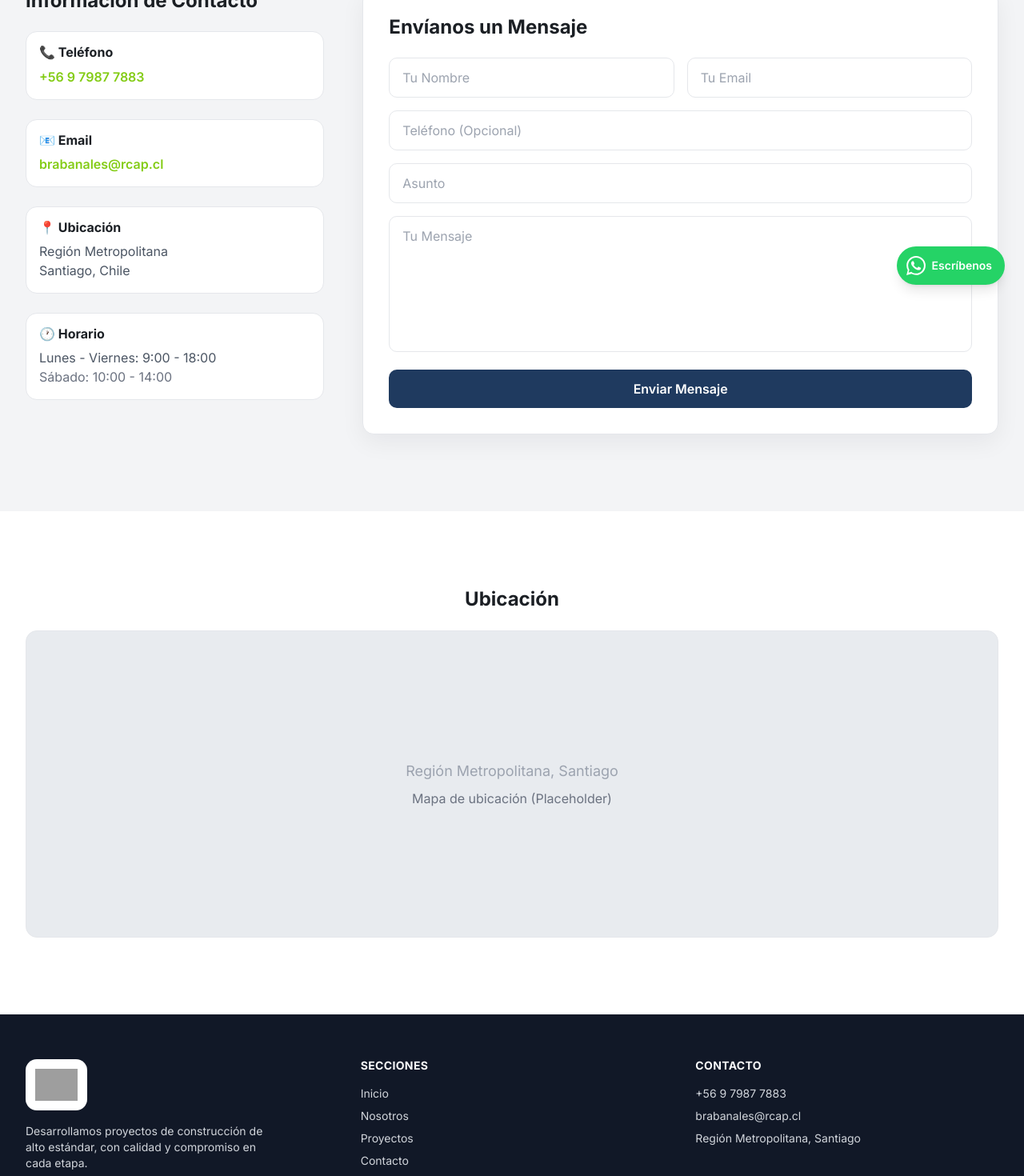
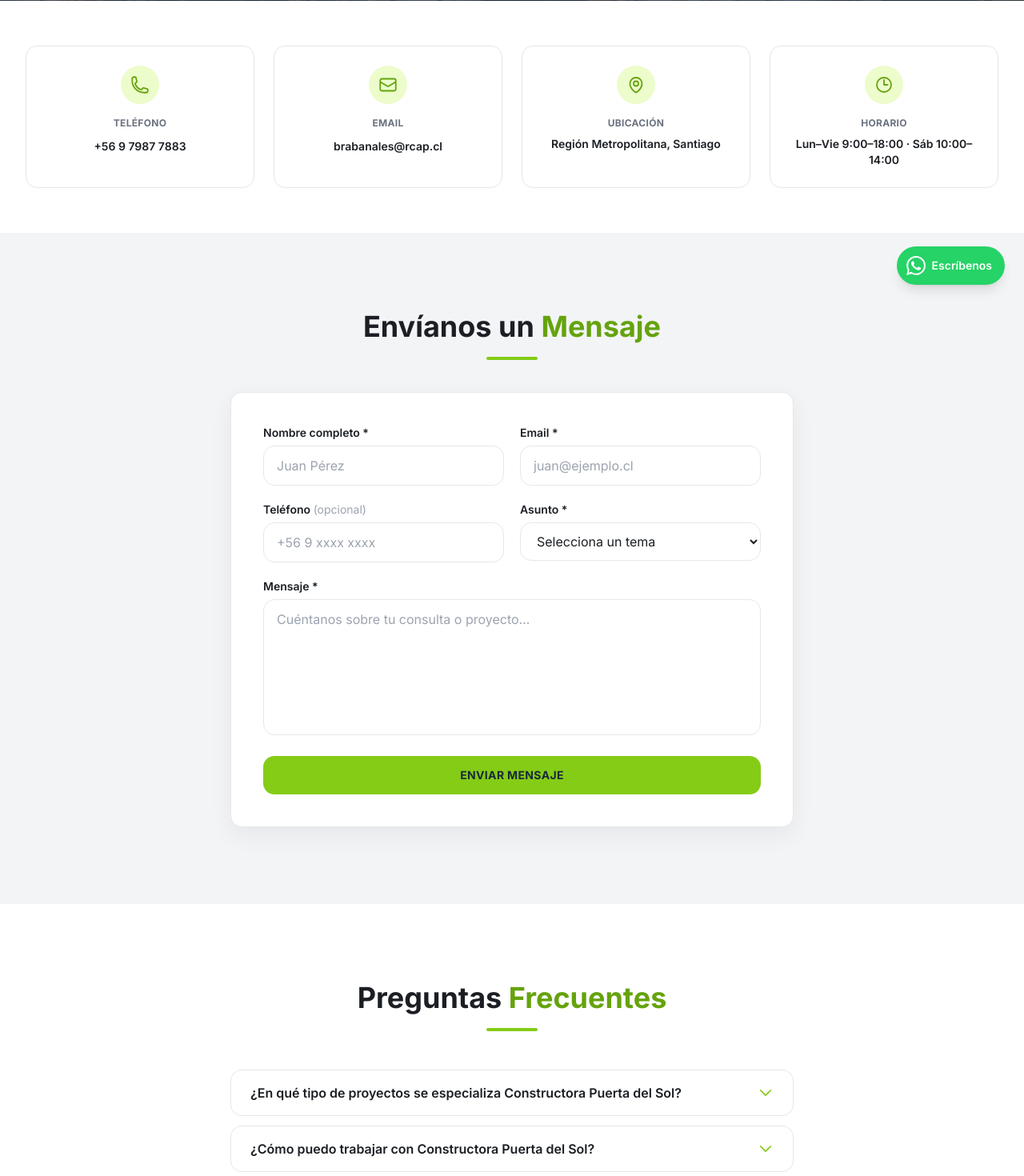
Before and after one commit to contactofixlab-lab/constructora-pds, a Next.js app: page /contacto in a window 1280 px wide. Shown: the part 420-1890 px from the top of the page at 80% size. Built offline with nearby package versions, Linux system fonts and the light colour scheme; grey boxes are pictures that could not be loaded.

Commit message:
feat: logo original (30ee6226e_logo_puertas.png), quitar SVG wave de banners Nosotros/Proyectos, rediseno completo Contacto (cards iconos SVG, form con labels+select, FAQ accordion)

```diff
--- a/src/app/(pages)/contacto/page.tsx
+++ b/src/app/(pages)/contacto/page.tsx
@@ -2,160 +2,227 @@
 
 import { FormEvent, useState } from 'react';
 
+const faqs = [
+  {
+    q: '¿En qué tipo de proyectos se especializa Constructora Puerta del Sol?',
+    a: 'Nos especializamos en proyectos habitacionales y comerciales de alto estándar, incluyendo edificación en altura, edificación en extensión y urbanización. Somos el brazo constructor de cada proyecto, garantizando calidad y compromiso en todas las etapas.',
+  },
+  {
+    q: '¿Cómo puedo trabajar con Constructora Puerta del Sol?',
+    a: 'Puedes contactarnos a través de este formulario o directamente por teléfono o email. Nuestro equipo evaluará tu proyecto y te orientará sobre los pasos a seguir para iniciar una colaboración.',
+  },
+  {
+    q: '¿En qué comunas o regiones trabajan?',
+    a: 'Operamos principalmente en la Región Metropolitana de Santiago. Proyectos como NeoYungay (Santiago) y NeoBrisas (La Cisterna) son ejemplos de nuestra presencia en distintas comunas.',
+  },
+  {
+    q: '¿Cuánto tiempo toma un proyecto de construcción típico?',
+    a: 'El plazo varía según la escala y complejidad del proyecto. En cada caso definimos un cronograma detallado y nos comprometemos a cumplirlo, manteniendo comunicación constante con nuestros socios y clientes.',
+  },
+  {
+    q: '¿Es posible visitar una obra en ejecución?',
+    a: 'Sí, podemos coordinar visitas guiadas a obras en desarrollo, siempre respetando los protocolos de seguridad vigentes. Contáctanos para agendar una visita.',
+  },
+];
+
+const inputCls =
+  'w-full px-4 py-3 border border-border rounded-card bg-white text-text-title placeholder:text-text-light focus:outline-none focus:ring-2 focus:ring-accent focus:border-accent transition-colors';
+
 export default function Contacto() {
   const [formData, setFormData] = useState({
-    name: '',
-    email: '',
-    phone: '',
-    subject: '',
-    message: '',
+    name: '', email: '', phone: '', subject: '', message: '',
   });
   const [submitted, setSubmitted] = useState(false);
+  const [openFaq, setOpenFaq] = useState<number | null>(null);
 
-  const handleChange = (e: React.ChangeEvent<HTMLInputElement | HTMLTextAreaElement>) => {
-    setFormData({
-      ...formData,
-      [e.target.name]: e.target.value,
-    });
+  const handleChange = (e: React.ChangeEvent<HTMLInputElement | HTMLTextAreaElement | HTMLSelectElement>) => {
+    setFormData({ ...formData, [e.target.name]: e.target.value });
   };
 
   const handleSubmit = (e: FormEvent<HTMLFormElement>) => {
     e.preventDefault();
-    // Aquí iría la integración con Resend o email service
-    console.log('Form data:', formData);
     setSubmitted(true);
     setTimeout(() => {
       setSubmitted(false);
       setFormData({ name: '', email: '', phone: '', subject: '', message: '' });
-    }, 3000);
+    }, 4000);
   };
+
+  const contactCards = [
+    {
+      label: 'Teléfono',
+      value: '+56 9 7987 7883',
+      href: 'tel:+56979877883',
+      icon: (
+        <path strokeLinecap="round" strokeLinejoin="round" strokeWidth={1.8}
+          d="M2.25 6.75c0 8.284 6.716 15 15 15h2.25a2.25 2.25 0 0 0 2.25-2.25v-1.372c0-.516-.351-.966-.852-1.091l-4.423-1.106c-.44-.11-.902.055-1.173.417l-.97 1.293c-.282.376-.769.542-1.21.38a12.035 12.035 0 0 1-7.143-7.143c-.162-.441.004-.928.38-1.21l1.293-.97c.363-.271.527-.734.417-1.173L6.963 3.102a1.125 1.125 0 0 0-1.091-.852H4.5A2.25 2.25 0 0 0 2.25 4.5v2.25Z" />
+      ),
+    },
+    {
+      label: 'Email',
+      value: 'brabanales@rcap.cl',
+      href: 'mailto:brabanales@rcap.cl',
+      icon: (
+        <path strokeLinecap="round" strokeLinejoin="round" strokeWidth={1.8}
+          d="M21.75 6.75v10.5a2.25 2.25 0 0 1-2.25 2.25h-15a2.25 2.25 0 0 1-2.25-2.25V6.75m19.5 0A2.25 2.25 0 0 0 19.5 4.5h-15a2.25 2.25 0 0 0-2.25 2.25m19.5 0v.243a2.25 2.25 0 0 1-1.07 1.916l-7.5 4.615a2.25 2.25 0 0 1-2.36 0L3.32 8.91a2.25 2.25 0 0 1-1.07-1.916V6.75" />
+      ),
+    },
+    {
+      label: 'Ubicación',
+      value: 'Región Metropolitana, Santiago',
+      href: null,
+      icon: (
+        <path strokeLinecap="round" strokeLinejoin="round" strokeWidth={1.8}
+          d="M15 10.5a3 3 0 1 1-6 0 3 3 0 0 1 6 0Z M19.5 10.5c0 7.142-7.5 11.25-7.5 11.25S4.5 17.642 4.5 10.5a7.5 7.5 0 1 1 15 0Z" />
+      ),
+    },
+    {
+      label: 'Horario',
+      value: 'Lun–Vie 9:00–18:00 · Sáb 10:00–14:00',
+      href: null,
+      icon: (
+        <path strokeLinecap="round" strokeLinejoin="round" strokeWidth={1.8}
+          d="M12 6v6h4.5m4.5 0a9 9 0 1 1-18 0 9 9 0 0 1 18 0Z" />
+      ),
+    },
+  ];
 
   return (
     <>
-      {/* Header */}
-      <section className="bg-gradient-to-r from-primary to-primary/90 text-white py-16">
-        <div className="max-w-7xl mx-auto px-4 sm:px-6 lg:px-8">
-          <h1 className="text-4xl md:text-5xl font-bold mb-4 text-text-inverse">Contacto</h1>
-          <p className="text-lg text-text-inverse_secondary">Estamos aquí para ayudarte. Cuéntanos sobre tu proyecto</p>
+      {/* ===== Banner ===== */}
+      <section className="relative h-[280px] md:h-[340px] flex items-center justify-center overflow-hidden">
+        <img src="/NOSOTROS ARRIBA.png" alt="Contacto" className="absolute inset-0 w-full h-full object-cover" />
+        <div className="absolute inset-0 bg-dark/70" />
+        <div className="relative text-center px-4">
+          <h1 className="text-4xl md:text-5xl font-bold text-white mb-3">Contáctanos</h1>
+          <p className="text-lg text-text-inverse_secondary max-w-xl mx-auto">
+            Cuéntanos sobre tu proyecto y te responderemos a la brevedad
+          </p>
         </div>
       </section>
 
-      {/* Contenido */}
-      <section className="py-section bg-background-alt">
+      {/* ===== Tarjetas de contacto ===== */}
+      <section className="py-14 bg-background-surface">
         <div className="max-w-7xl mx-auto px-4 sm:px-6 lg:px-8">
-          <div className="grid md:grid-cols-3 gap-12">
-            {/* Información de contacto */}
-            <div>
-              <h2 className="text-2xl font-bold mb-6 text-text-title">Información de Contacto</h2>
-              <div className="space-y-6">
-                <div className="bg-background-surface p-4 rounded-card border border-border">
-                  <h3 className="font-bold text-text-title mb-2">📞 Teléfono</h3>
-                  <a href="tel:+56979877883" className="text-accent hover:text-accent-hover font-semibold">
-                    +56 9 7987 7883
+          <div className="grid sm:grid-cols-2 lg:grid-cols-4 gap-6">
+            {contactCards.map((c) => (
+              <div
+                key={c.label}
+                className="bg-white rounded-card border border-border p-6 text-center hover:shadow-card transition-shadow group"
+              >
+                <div className="w-12 h-12 rounded-full bg-accent-soft flex items-center justify-center mx-auto mb-4 group-hover:bg-accent/20 transition-colors">
+                  <svg className="w-6 h-6 text-accent-hover" fill="none" stroke="currentColor" viewBox="0 0 24 24">
+                    {c.icon}
+                  </svg>
+                </div>
+                <p className="text-xs font-bold uppercase tracking-wide text-text-secondary mb-2">{c.label}</p>
+                {c.href ? (
+                  <a href={c.href} className="text-text-title font-semibold hover:text-accent-hover transition-colors text-sm">
+                    {c.value}
                   </a>
-                </div>
-                <div className="bg-background-surface p-4 rounded-card border border-border">
-                  <h3 className="font-bold text-text-title mb-2">📧 Email</h3>
-                  <a href="mailto:brabanales@rcap.cl" className="text-accent hover:text-accent-hover font-semibold break-all">
-                    brabanales@rcap.cl
-                  </a>
-                </div>
-                <div className="bg-background-surface p-4 rounded-card border border-border">
-                  <h3 className="font-bold text-text-title mb-2">📍 Ubicación</h3>
-                  <p className="text-text-base">
-                    Región Metropolitana<br />
-                    Santiago, Chile
-                  </p>
-                </div>
-                <div className="bg-background-surface p-4 rounded-card border border-border">
-                  <h3 className="font-bold text-text-title mb-2">🕐 Horario</h3>
-                  <p className="text-text-base">
-                    Lunes - Viernes: 9:00 - 18:00<br />
-                    <span className="text-text-secondary">Sábado: 10:00 - 14:00</span>
-                  </p>
-                </div>
-              </div>
-            </div>
-
-            {/* Formulario */}
-            <div className="md:col-span-2">
-              <div className="bg-background-surface p-8 rounded-card border border-border shadow-card">
-                <h2 className="text-2xl font-bold mb-6 text-text-title">Envíanos un Mensaje</h2>
-                <form onSubmit={handleSubmit} className="space-y-4">
-                  <div className="grid md:grid-cols-2 gap-4">
-                    <input
-                      type="text"
-                      name="name"
-                      placeholder="Tu Nombre"
-                      value={formData.name}
-                      onChange={handleChange}
-                      required
-                      className="px-4 py-3 border border-border rounded-button bg-background-surface text-text-title placeholder:text-text-light focus:outline-none focus:ring-2 focus:ring-primary"
-                    />
-                    <input
-                      type="email"
-                      name="email"
-                      placeholder="Tu Email"
-                      value={formData.email}
-                      onChange={handleChange}
-                      required
-                      className="px-4 py-3 border border-border rounded-button bg-background-surface text-text-title placeholder:text-text-light focus:outline-none focus:ring-2 focus:ring-primary"
-                    />
-                  </div>
-                  <input
-                    type="tel"
-                    name="phone"
-                    placeholder="Teléfono (Opcional)"
-                    value={formData.phone}
-                    onChange={handleChange}
-                    className="w-full px-4 py-3 border border-border rounded-button bg-background-surface text-text-title placeholder:text-text-light focus:outline-none focus:ring-2 focus:ring-primary"
-                  />
-                  <input
-                    type="text"
-                    name="subject"
-                    placeholder="Asunto"
-                    value={formData.subject}
-                    onChange={handleChange}
-                    required
-                    className="w-full px-4 py-3 border border-border rounded-button bg-background-surface text-text-title placeholder:text-text-light focus:outline-none focus:ring-2 focus:ring-primary"
-                  />
-                  <textarea
-                    name="message"
-                    placeholder="Tu Mensaje"
-                    value={formData.message}
-                    onChange={handleChange}
-                    required
-                    rows={6}
-                    className="w-full px-4 py-3 border border-border rounded-button bg-background-surface text-text-title placeholder:text-text-light focus:outline-none focus:ring-2 focus:ring-primary resize-none"
-                  />
-                  <button
-                    type="submit"
-                    className="w-full bg-primary hover:bg-primary-hover text-white px-6 py-3 rounded-button font-semibold transition-colors"
-                  >
-                    Enviar Mensaje
-                  </button>
-                </form>
-
-                {submitted && (
-                  <div className="mt-4 p-4 bg-green-50 border border-green-200 text-green-700 rounded-button">
-                    ✓ Mensaje enviado correctamente. Nos pondremos en contacto pronto.
-                  </div>
+                ) : (
+                  <p className="text-text-title font-semibold text-sm">{c.value}</p>
                 )}
               </div>
-            </div>
+            ))}
           </div>
         </div>
       </section>
 
-      {/* Ubicación */}
+      {/* ===== Formulario ===== */}
+      <section className="py-section bg-background-alt">
+        <div className="max-w-3xl mx-auto px-4 sm:px-6 lg:px-8">
+          <div className="text-center mb-10">
+            <h2 className="text-3xl md:text-4xl font-bold text-text-title inline-block">
+              Envíanos un <span className="text-accent-hover">Mensaje</span>
+            </h2>
+            <div className="w-16 h-1 bg-accent rounded-full mx-auto mt-4" />
+          </div>
+
+          <div className="bg-white rounded-card border border-border shadow-card p-8 md:p-10">
+            {submitted ? (
+              <div className="text-center py-12">
+                <div className="w-16 h-16 rounded-full bg-accent-soft flex items-center justify-center mx-auto mb-4">
+                  <svg className="w-8 h-8 text-accent-hover" fill="none" stroke="currentColor" viewBox="0 0 24 24">
+                    <path strokeLinecap="round" strokeLinejoin="round" strokeWidth={2.5} d="m4.5 12.75 6 6 9-13.5" />
+                  </svg>
+                </div>
+                <h3 className="text-xl font-bold text-text-title mb-2">¡Mensaje enviado!</h3>
+                <p className="text-text-base">Nos pondremos en contacto a la brevedad.</p>
+              </div>
+            ) : (
+              <form onSubmit={handleSubmit} className="space-y-5">
+                <div className="grid md:grid-cols-2 gap-5">
+                  <div>
+                    <label className="block text-sm font-semibold text-text-title mb-1.5">Nombre completo *</label>
+                    <input type="text" name="name" placeholder="Juan Pérez" value={formData.name} onChange={handleChange} required className={inputCls} />
+                  </div>
+                  <div>
+                    <label className="block text-sm font-semibold text-text-title mb-1.5">Email *</label>
+                    <input type="email" name="email" placeholder="juan@ejemplo.cl" value={formData.email} onChange={handleChange} required className={inputCls} />
+                  </div>
+                </div>
+                <div className="grid md:grid-cols-2 gap-5">
+                  <div>
+                    <label className="block text-sm font-semibold text-text-title mb-1.5">Teléfono <span className="text-text-light font-normal">(opcional)</span></label>
+                    <input type="tel" name="phone" placeholder="+56 9 xxxx xxxx" value={formData.phone} onChange={handleChange} className={inputCls} />
+                  </div>
+                  <div>
+                    <label className="block text-sm font-semibold text-text-title mb-1.5">Asunto *</label>
+                    <select name="subject" value={formData.subject} onChange={handleChange} required className={inputCls}>
+                      <option value="">Selecciona un tema</option>
+                      <option>Información general</option>
+                      <option>Alianza comercial</option>
+                      <option>Visita a proyecto</option>
+                      <option>Trabajo con nosotros</option>
+                      <option>Otro</option>
+                    </select>
+                  </div>
+                </div>
+                <div>
+                  <label className="block text-sm font-semibold text-text-title mb-1.5">Mensaje *</label>
+                  <textarea name="message" placeholder="Cuéntanos sobre tu consulta o proyecto…" value={formData.message} onChange={handleChange} required rows={6} className={inputCls + ' resize-none'} />
+                </div>
+                <button type="submit" className="w-full bg-accent hover:bg-accent-hover text-dark font-bold py-3.5 rounded-card transition-colors text-sm uppercase tracking-wide">
+                  Enviar Mensaje
+                </button>
+              </form>
+            )}
+          </div>
+        </div>
+      </section>
+
+      {/* ===== Preguntas Frecuentes ===== */}
       <section className="py-section bg-background-surface">
-        <div className="max-w-7xl mx-auto px-4 sm:px-6 lg:px-8">
-          <h2 className="text-2xl font-bold mb-6 text-center text-text-title">Ubicación</h2>
-          <div className="bg-primary/10 h-96 rounded-card flex items-center justify-center border border-border">
-            <div className="text-center">
-              <p className="text-text-light text-lg mb-2">Región Metropolitana, Santiago</p>
-              <p className="text-text-secondary">Mapa de ubicación (Placeholder)</p>
-            </div>
+        <div className="max-w-3xl mx-auto px-4 sm:px-6 lg:px-8">
+          <div className="text-center mb-12">
+            <h2 className="text-3xl md:text-4xl font-bold text-text-title inline-block">
+              Preguntas <span className="text-accent-hover">Frecuentes</span>
+            </h2>
+            <div className="w-16 h-1 bg-accent rounded-full mx-auto mt-4" />
+          </div>
+          <div className="space-y-3">
+            {faqs.map((faq, i) => (
+              <div key={i} className="bg-white rounded-card border border-border overflow-hidden">
+                <button
+                  onClick={() => setOpenFaq(openFaq === i ? null : i)}
+                  className="w-full flex items-center justify-between px-6 py-4 text-left hover:bg-background-alt transition-colors"
+                >
+                  <span className="font-semibold text-text-title pr-4">{faq.q}</span>
+                  <svg
+                    className={`w-5 h-5 text-accent flex-shrink-0 transition-transform ${openFaq === i ? 'rotate-180' : ''}`}
+                    fill="none" stroke="currentColor" viewBox="0 0 24 24"
+                  >
+                    <path strokeLinecap="round" strokeLinejoin="round" strokeWidth={2} d="m19.5 8.25-7.5 7.5-7.5-7.5" />
+                  </svg>
+                </button>
+                {openFaq === i && (
+                  <div className="px-6 pb-5 text-text-base text-sm leading-relaxed border-t border-border pt-4">
+                    {faq.a}
+                  </div>
+                )}
+              </div>
+            ))}
           </div>
         </div>
       </section>
--- a/src/app/(pages)/nosotros/page.tsx
+++ b/src/app/(pages)/nosotros/page.tsx
@@ -41,12 +41,6 @@ export default function Nosotros() {
           <p className="text-lg text-text-inverse_secondary max-w-2xl mx-auto">
             Profesionales comprometidos con la excelencia en cada proyecto
           </p>
-        </div>
-        {/* onda inferior */}
-        <div className="absolute bottom-0 left-0 w-full overflow-hidden leading-[0] rotate-180">
-          <svg className="relative block w-full h-[50px]" viewBox="0 0 1440 50" preserveAspectRatio="none">
-            <path fill="var(--color-background-surface)" d="M0,25 C240,50 480,0 720,12 C960,25 1200,50 1440,18 L1440,0 L0,0 Z" />
-          </svg>
         </div>
       </section>
 
--- a/src/app/(pages)/proyectos/page.tsx
+++ b/src/app/(pages)/proyectos/page.tsx
@@ -41,11 +41,6 @@ export default function Proyectos() {
           <p className="text-lg text-text-inverse_secondary max-w-2xl mx-auto">
             Desarrollos inmobiliarios que combinan calidad, ubicación y diseño
           </p>
-        </div>
-        <div className="absolute bottom-0 left-0 w-full overflow-hidden leading-[0] rotate-180">
-          <svg className="relative block w-full h-[50px]" viewBox="0 0 1440 50" preserveAspectRatio="none">
-            <path fill="var(--color-background-surface)" d="M0,25 C240,50 480,0 720,12 C960,25 1200,50 1440,18 L1440,0 L0,0 Z" />
-          </svg>
         </div>
       </section>
 
--- a/src/components/layout/Footer.tsx
+++ b/src/components/layout/Footer.tsx
@@ -11,7 +11,7 @@ export default function Footer() {
           <div>
             <div className="bg-white rounded-card inline-flex p-3 mb-4">
               <img
-                src="/LOGO EMRPESA.png"
+                src="/30ee6226e_logo_puertas.png"
                 alt="Constructora Puerta del Sol"
                 className="h-10 w-auto object-contain"
               />
--- a/src/components/layout/Navbar.tsx
+++ b/src/components/layout/Navbar.tsx
@@ -20,7 +20,7 @@ export default function Navbar() {
           {/* Logo */}
           <Link href="/" className="flex items-center">
             <img
-              src="/LOGO EMRPESA.png"
+              src="/30ee6226e_logo_puertas.png"
               alt="Constructora Puerta del Sol"
               className="h-16 w-auto object-contain"
             />
```
